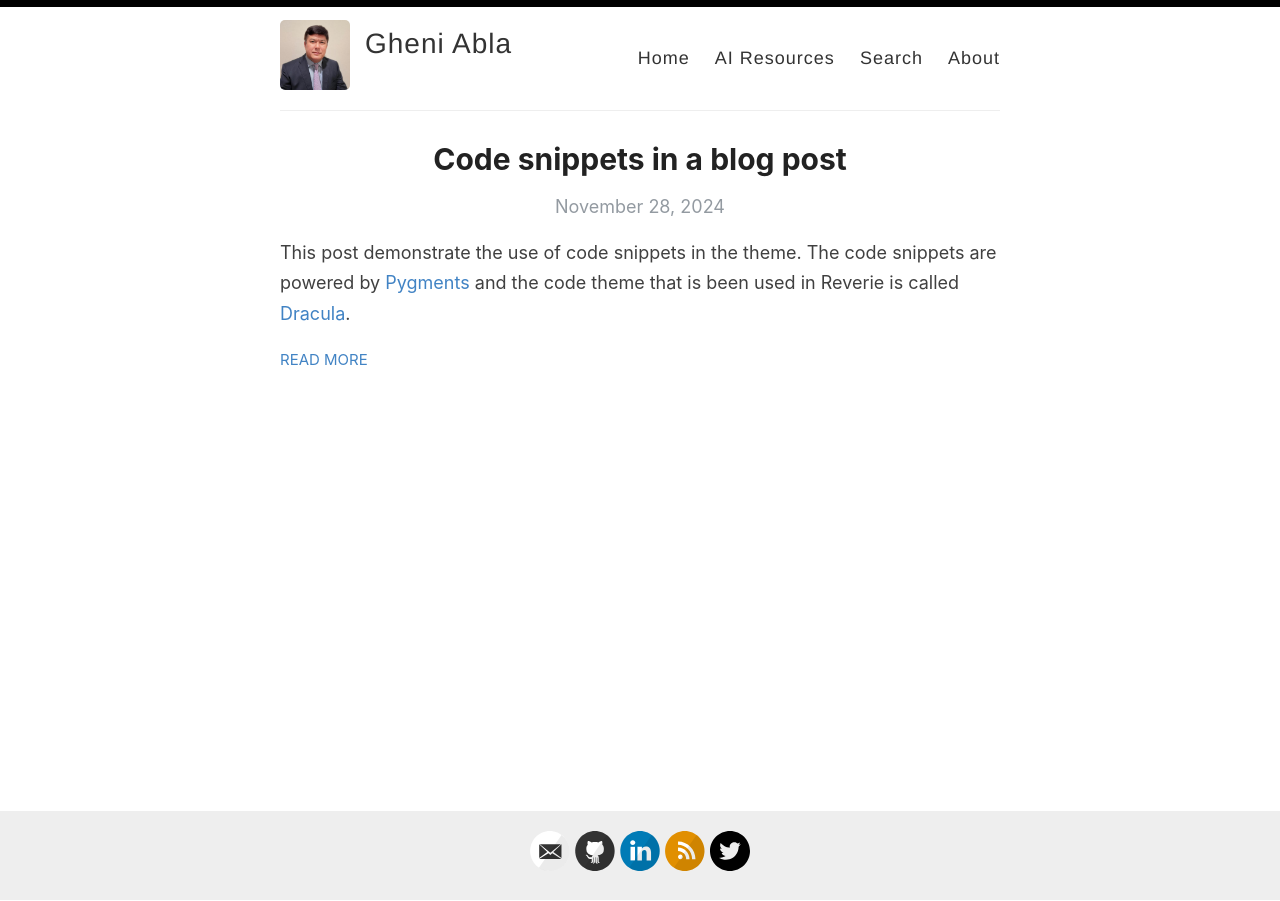
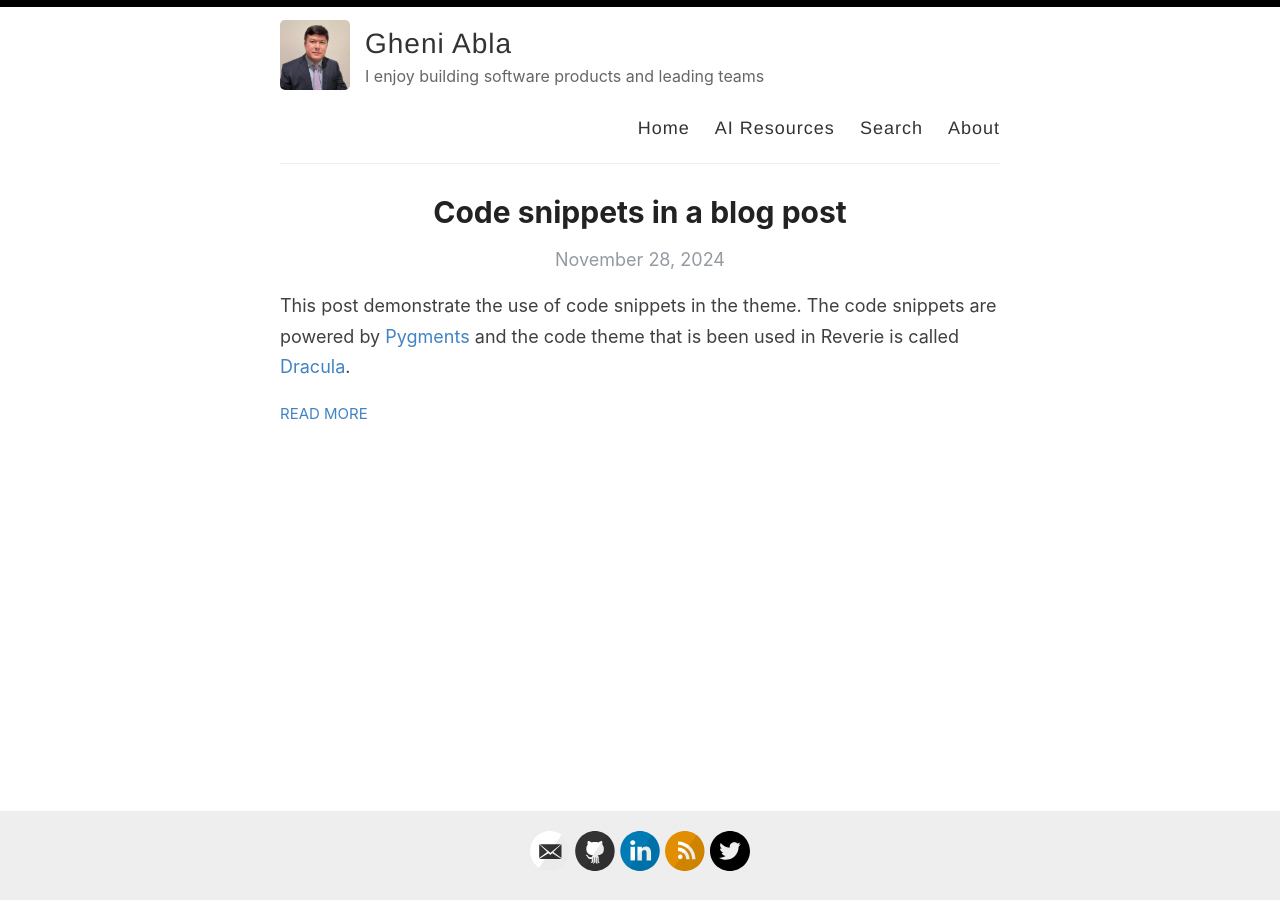
Before and after one commit to gheniabla/gheniabla.github.io, a Jekyll site: the page built from index.html, in a window 1280 px wide. Built offline with Jekyll 4.4.1, drawn with Linux system fonts in a browser that asks for light colours; the list of posts is cut into pages by our own code.

Commit message:
Update _config.yml

```diff
--- a/_config.yml
+++ b/_config.yml
@@ -9,7 +9,7 @@ name: Gheni Abla
 author: Gheni Abla
 
 # Short bio or description (displayed in the header)
-description:
+description: I enjoy building software products and leading teams
 
 # URL of your avatar or profile pic (you could use your GitHub profile pic)
 avatar: /images/gheni.jpeg
```
